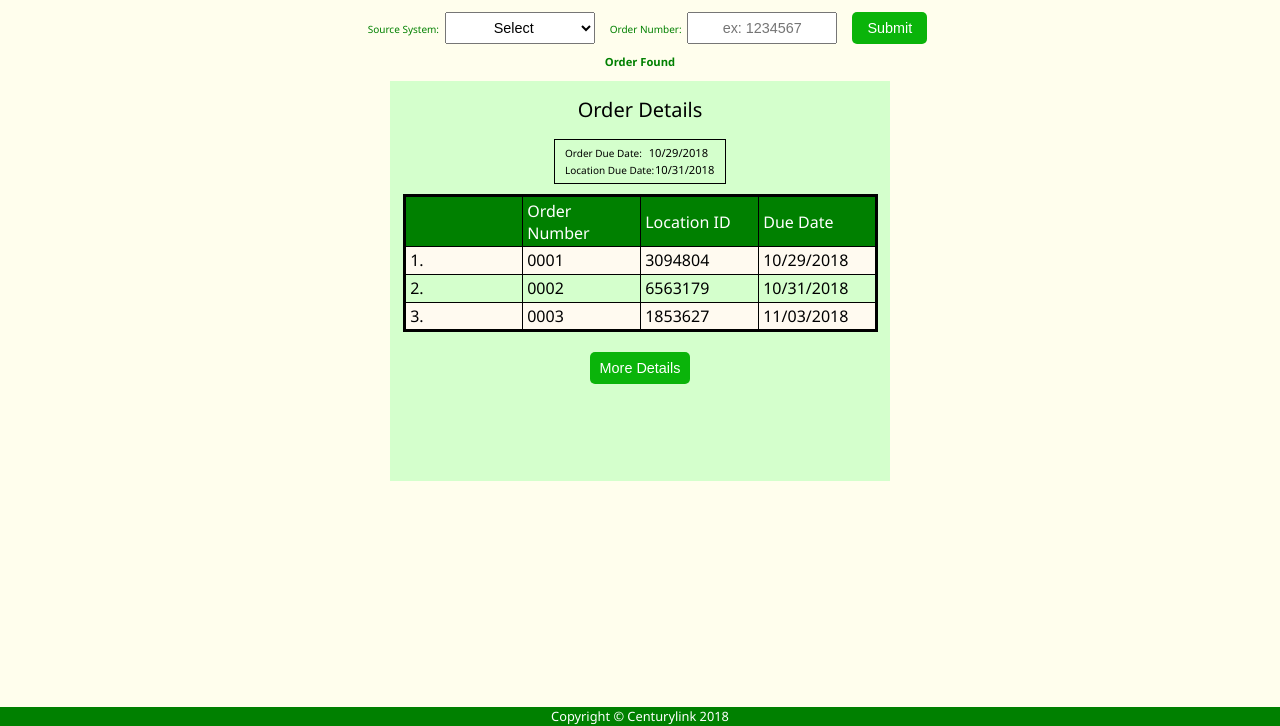
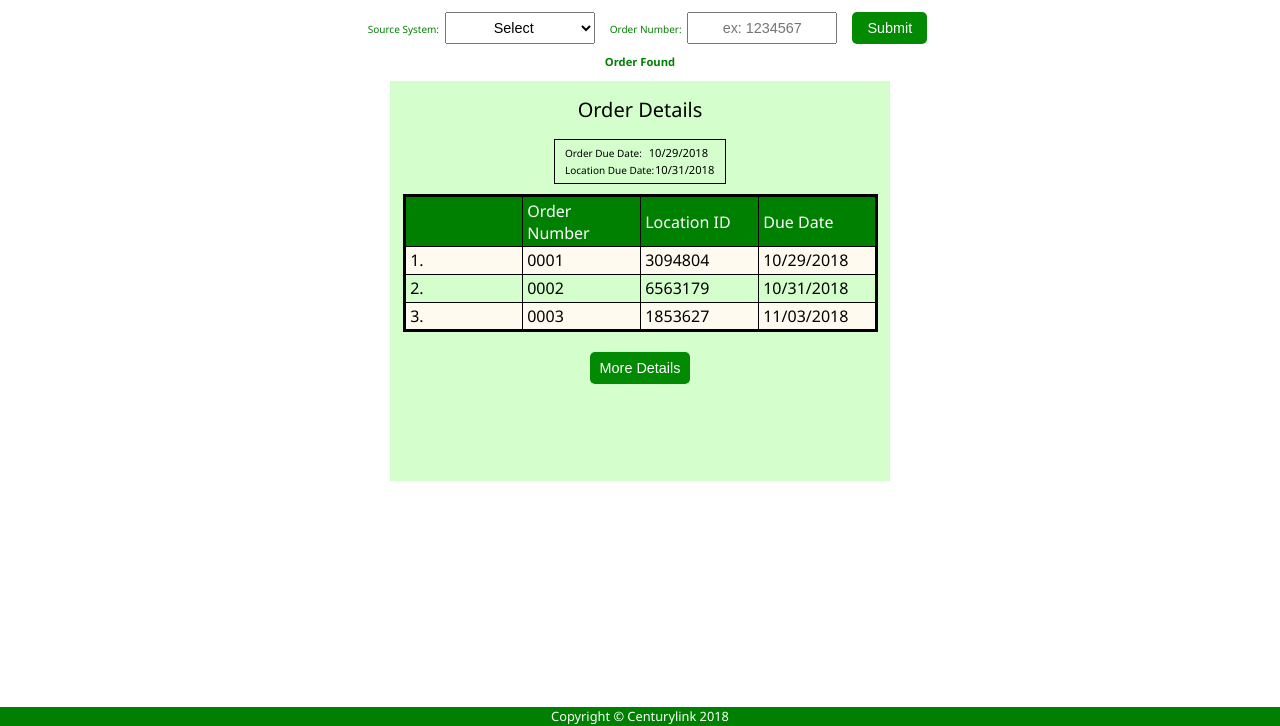
Before and after one commit to omerasiddiqui/track-orders, a plain HTML site: page index.html in a window 1280 px wide. Shown: the part 74-800 px from the top of the page. Drawn offline with nearby package versions, Linux system fonts and the light colour scheme.

Commit message:
style changes to ui

```diff
--- a/css/styles.css
+++ b/css/styles.css
@@ -1,7 +1,7 @@
 /* global styles */
 
 body {
-    background: #fffeed;
+    background: white;
     color: green;
     position: relative;
     font-family: 'Segoe UI', Tahoma, Geneva, Verdana, sans-serif;
@@ -74,15 +74,14 @@ select {
     font-size: 0.9rem;
     margin-left: 15px;
     color: white;
-    background: rgb(10, 180, 10);
+    background: rgb(3, 138, 3);
     border: 1px solid transparent;
     transition: 0.2s ease;
     border-radius: 5px;
 }
 
 #submitBtn:hover {
-    background: rgb(3, 138, 3);
-    border: 1px solid black;
+    text-decoration: underline;
 }
 
 #systemMessage {
@@ -145,15 +144,14 @@ tr:nth-last-of-type(odd) {
         width: 100px;
         font-size: 0.9rem;
         color: white;
-        background: rgb(10, 180, 10);
+        background: rgb(3, 138, 3);
         border: 1px solid transparent;
         transition: 0.2s ease;
         border-radius: 5px;
 }
 
 #moreDetailsBtn:hover {
-    background: rgb(3, 138, 3);
-    border: 1px solid black;
+    text-decoration: underline;
 }
 
 /* footer styles */
```
